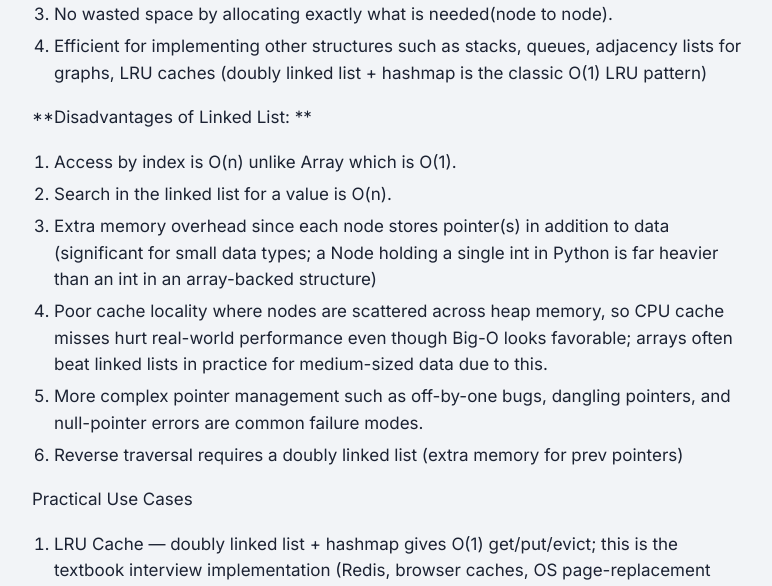
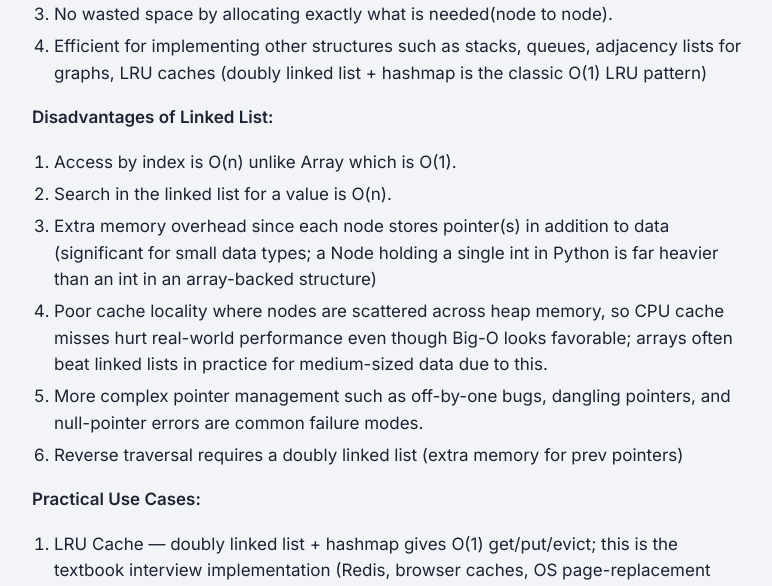
Before and after one commit to sreekala-labs/sreekala-labs.github.io, a Jekyll site: the page built from _posts/2026-08-15-all-about-linkedlists.md, in a window 1280 px wide and 900 px high, scrolled down 1115 px. Shown: the part 153-739 px from the top of the window, without its empty margins (252-1024 px from the left). Built offline with Jekyll 4.4.1, drawn with Linux system fonts in a browser that asks for light colours.

```diff
--- a/_posts/2026-08-15-all-about-linkedlists.md
+++ b/_posts/2026-08-15-all-about-linkedlists.md
@@ -42,7 +42,7 @@ In doubly linked list, there is a prev pointer which points to the previous node
 3. No wasted space by allocating exactly what is needed(node to node).
 4. Efficient for implementing other structures such as stacks, queues, adjacency lists for graphs, LRU caches (doubly linked list + hashmap is the classic O(1) LRU pattern)
 
-**Disadvantages of Linked List: **
+**Disadvantages of Linked List:**
 
 1. Access by index is O(n) unlike Array which is O(1).
 2. Search in the linked list for a value is O(n).
@@ -51,7 +51,7 @@ In doubly linked list, there is a prev pointer which points to the previous node
 5. More complex pointer management such as off-by-one bugs, dangling pointers, and null-pointer errors are common failure modes.
 6. Reverse traversal requires a doubly linked list (extra memory for prev pointers)
 
-Practical Use Cases
+**Practical Use Cases:**
 1. LRU Cache — doubly linked list + hashmap gives O(1) get/put/evict; this is the textbook interview implementation (Redis, browser caches, OS page-replacement mimic this pattern)
 2. Undo/Redo in editors — doubly linked list where each node is a state; back/forward navigation is O(1) pointer movement (browser history is a classic example)
 3. Music/playlist "next/prev" navigation — circular doubly linked list
```
